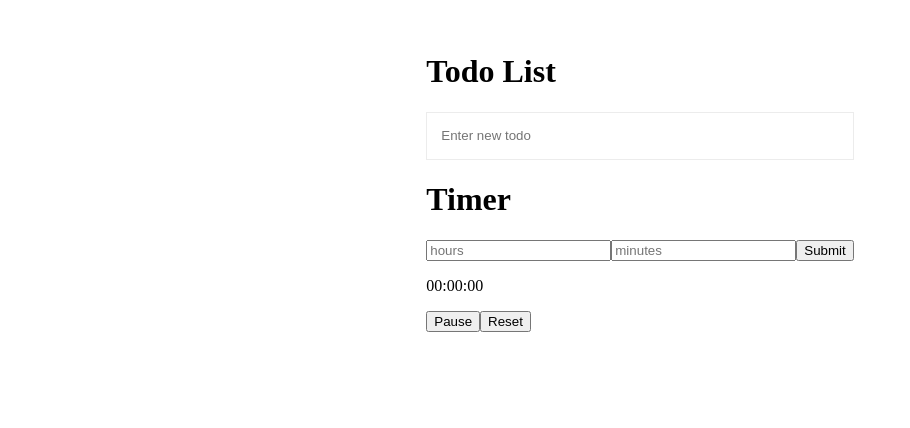
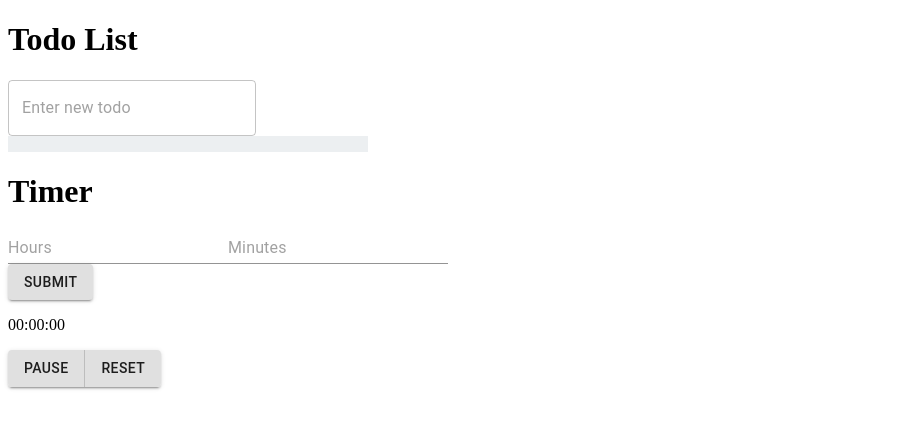
Before and after one commit to ninja-interns/study-nook, a React (Create React App) app in the folder web/: page / in a window 1280 px wide. Shown: the top 428 px of the page, without its empty margins (0-910 px from the left). Built offline with nearby package versions, Linux system fonts and the light colour scheme.

Commit message:
added some material ui styling

```diff
--- a/web/src/components/countdownTimer/TimerForm.tsx
+++ b/web/src/components/countdownTimer/TimerForm.tsx
@@ -1,9 +1,11 @@
 // Import dependencies
 import * as React from "react"
 import { v4 as uuidv4 } from "uuid"
+import Button from "@material-ui/core/Button"
 
 // Import interfaces
 import { TimerInterface, TimerFormInterface } from "./interfaces"
+import { TextField } from "@material-ui/core"
 
 const TimerForm = (props: TimerFormInterface) => {
 	// Create reference for form input
@@ -46,12 +48,28 @@ const TimerForm = (props: TimerFormInterface) => {
 
 	// This is also where the error is occuring
 	return (
-		<div className="timer-form">
-			<input ref={inputHoursRef} type="text" placeholder="hours" onChange={(event) => handleHoursInputChange(event)} />
-			<input ref={inputMinutesRef} type="text" placeholder="minutes" onChange={(event) => handleMinutesInputChange(event)} />
+		<form>
+			<div>
+				<TextField
+					ref={inputHoursRef}
+					type="text"
+					id="hours-input"
+					placeholder="Hours"
+					onChange={(event: React.ChangeEvent<HTMLInputElement>) => handleHoursInputChange(event)}
+				/>
+				<TextField
+					ref={inputMinutesRef}
+					type="text"
+					id="hours-input"
+					placeholder="Minutes"
+					onChange={(event: React.ChangeEvent<HTMLInputElement>) => handleMinutesInputChange(event)}
+				/>
+			</div>
 
-			<button onClick={handleSubmit}>Submit</button>
-		</div>
+			<Button onClick={handleSubmit} variant="contained">
+				Submit
+			</Button>
+		</form>
 	)
 }
 
--- a/web/src/components/countdownTimer/TimerItem.tsx
+++ b/web/src/components/countdownTimer/TimerItem.tsx
@@ -1,5 +1,7 @@
 // Import Dependencies
 import * as React from "react"
+import ButtonGroup from "@material-ui/core/ButtonGroup"
+import Button from "@material-ui/core/Button"
 
 // Import Interfaces
 import { TimerInterface, TimerItemInterface } from "./interfaces"
@@ -68,12 +70,12 @@ const Timer = (props: TimerItemInterface) => {
 				</p>
 			</div>
 
-			<div className="buttons">
-				<button className="pause-button">Pause</button>
-				<button className="reset-button" onClick={() => props.handleTimerReset}>
+			<ButtonGroup variant="contained">
+				<Button className="pause-button">Pause</Button>
+				<Button className="reset-button" onClick={() => props.handleTimerReset}>
 					Reset
-				</button>
-			</div>
+				</Button>
+			</ButtonGroup>
 		</div>
 	)
 }
--- a/web/src/components/todo/TodoForm.tsx
+++ b/web/src/components/todo/TodoForm.tsx
@@ -1,6 +1,9 @@
 // Import Dependencies
 import * as React from "react"
 import { v4 as uuidv4 } from "uuid"
+
+import { TextField } from "@material-ui/core"
+import { createStyles, makeStyles, Theme } from "@material-ui/core/styles"
 
 // Import interfaces
 import { TodoInterface, TodoFormInterface } from "./interfaces"
@@ -23,8 +26,11 @@ const TodoForm = (props: TodoFormInterface) => {
 
 	// Handle 'Enter' in todo input
 	function handleInputEnter(event: React.KeyboardEvent) {
-		// Check for 'Enter' key
+		// Check for 'Enter' ke
 		if (event.key === "Enter") {
+			// Prevent the page refreshing
+			event.preventDefault()
+
 			// Prepare new todo object
 			const newTodo: TodoInterface = {
 				id: uuidv4(),
@@ -36,7 +42,7 @@ const TodoForm = (props: TodoFormInterface) => {
 			// Create new todo item
 			props.handleTodoCreate(newTodo)
 
-			// Reset the input field
+			// Reset the input field - NOT WORKING since material-ui
 			if (inputRef && inputRef.current) {
 				inputRef.current.value = ""
 			}
@@ -44,15 +50,16 @@ const TodoForm = (props: TodoFormInterface) => {
 	}
 
 	return (
-		<div className="todo-form">
-			<input
-				ref={inputRef}
+		<form>
+			<TextField
+				inputRef={inputRef}
 				type="text"
 				placeholder="Enter new todo"
-				onChange={(event) => handleInputChange(event)}
-				onKeyPress={(event) => handleInputEnter(event)}
+				onChange={(event: React.ChangeEvent<HTMLInputElement>) => handleInputChange(event)}
+				onKeyPress={(event: React.KeyboardEvent) => handleInputEnter(event)}
+				variant="outlined"
 			/>
-		</div>
+		</form>
 	)
 }
 
--- a/web/src/components/todo/TodoItem.tsx
+++ b/web/src/components/todo/TodoItem.tsx
@@ -7,34 +7,6 @@ import * as React from "react"
 import { TodoItemInterface } from "./interfaces"
 
 // TodoItem Component
-const TodoItem = (props: TodoItemInterface) => {
-	return (
-		<div className="todo-item">
-			{/* This element handles the check/unchecking a todo item */}
-			<div onClick={() => props.handleTodoComplete(props.todo.id)}>
-				{props.todo.isCompleted ? <span className="todo-item-checked">✔</span> : <span className="todo-item-unchecked" />}
-			</div>
-
-			{/* This element handles making an item urgent/ not urgent */}
-			<div onClick={() => props.handleTodoUrgent(props.todo.id)}>
-				{props.todo.isUrgent ? <span className="todo-item-urgent">URGENT</span> : <span className="todo-item-notUrgent">URGENT</span>}
-			</div>
-
-			{/* This element renders the title/text of the todo */}
-			<div className="todo-item-input-wrapper">
-				<input
-					value={props.todo.text}
-					onBlur={props.handleTodoBlur}
-					onChange={(event: React.ChangeEvent<HTMLInputElement>) => props.handleTodoUpdate(event, props.todo.id)}
-				/>
-			</div>
-
-			{/* This element removes the todo item */}
-			<div className="item-remove" onClick={() => props.handleTodoRemove(props.todo.id)}>
-				⨯
-			</div>
-		</div>
-	)
-}
+const TodoItem = (props: TodoItemInterface) => {}
 
 export default TodoItem
--- a/web/src/components/todo/TodoList.tsx
+++ b/web/src/components/todo/TodoList.tsx
@@ -1,5 +1,17 @@
 // Import Dependencies
 import * as React from "react"
+
+//Import Material UI Dependencies
+import { createStyles, makeStyles, Theme } from "@material-ui/core/styles"
+import List from "@material-ui/core/List"
+import ListItem from "@material-ui/core/ListItem"
+import ListItemIcon from "@material-ui/core/ListItemIcon"
+import ListItemSecondaryAction from "@material-ui/core/ListItemSecondaryAction"
+import ListItemText from "@material-ui/core/ListItemText"
+import Checkbox from "@material-ui/core/Checkbox"
+import IconButton from "@material-ui/core/IconButton"
+import DeleteIcon from "@material-ui/icons/Delete"
+import { TextField } from "@material-ui/core"
 
 // Import TodoItem
 import TodoItem from "./TodoItem"
@@ -7,32 +19,41 @@ import TodoItem from "./TodoItem"
 // Import Interfaces
 import { TodoListInterface } from "./interfaces"
 
-/* TodoList component
-	This component accepts handler methods for the TodoItem and an array of todo objects.
-	Inside this div will be a list, one ul element.
-	Inside this element, you will use map() to iterate over the array of todo objects,
-	and create one li element with one TodoItem component for every todo object.
-	You will then pass the individually todo objects to the TodoItem component, along with handler methods.
-*/
-const TodoList = (props: TodoListInterface) => {
+const useStyles = makeStyles((theme: Theme) =>
+	createStyles({
+		root: {
+			width: "100%",
+			maxWidth: 360,
+			backgroundColor: "#eceff1",
+		},
+	}),
+)
+
+export default function TodoList(props: TodoListInterface) {
+	const classes = useStyles()
+
 	return (
-		<div className="todo-list">
-			<ul>
-				{props.todos.map((todo) => (
-					<li key={todo.id}>
-						<TodoItem
-							todo={todo}
-							handleTodoUpdate={props.handleTodoUpdate}
-							handleTodoRemove={props.handleTodoRemove}
-							handleTodoComplete={props.handleTodoComplete}
-							handleTodoUrgent={props.handleTodoUrgent}
-							handleTodoBlur={props.handleTodoBlur}
-						/>
-					</li>
-				))}
-			</ul>
-		</div>
+		<List className={classes.root}>
+			{props.todos.map((todo) => {
+				return (
+					<ListItem key={todo.id}>
+						{/* This element handles the check/unchecking a todo item */}
+						<ListItemIcon>
+							<Checkbox edge="start" tabIndex={-1} disableRipple inputProps={{ "aria-labelledby": todo.text }} />
+						</ListItemIcon>
+
+						{/* This element renders the title/text of the todo */}
+						<TextField value={todo.text} onChange={(event: React.ChangeEvent<HTMLInputElement>) => props.handleTodoUpdate(event, todo.id)} />
+
+						{/* This element handles deleting a todo item */}
+						<ListItemSecondaryAction>
+							<IconButton edge="end" aria-label="delete" onClick={(event) => props.handleTodoRemove(todo.id)}>
+								<DeleteIcon />
+							</IconButton>
+						</ListItemSecondaryAction>
+					</ListItem>
+				)
+			})}
+		</List>
 	)
 }
-
-export default TodoList
--- a/web/src/components/todo/index.tsx
+++ b/web/src/components/todo/index.tsx
@@ -8,9 +8,6 @@ import TodoList from "./TodoList"
 
 // Import interfaces
 import { TodoInterface } from "./interfaces"
-
-// Import styles
-import "./../../styles/styles.css" // this will change later
 
 // TodoListApp Component
 export const TodoListApp = () => {
@@ -62,17 +59,6 @@ export const TodoListApp = () => {
 		setTodos(newTodosState)
 	}
 
-	function handleTodoUrgent(id: string) {
-		// Copy current todos state
-		const newTodosState: TodoInterface[] = [...todos]
-
-		// Find the correct todo item and update its 'urgent' key
-		newTodosState.find((todo: TodoInterface) => todo.id === id)!.isUrgent = !newTodosState.find((todo: TodoInterface) => todo.id === id)!.isUrgent
-
-		// Update todos state
-		setTodos(newTodosState)
-	}
-
 	// Check if todo item has title
 	function handleTodoBlur(event: React.ChangeEvent<HTMLInputElement>) {
 		if (event.target.value.length === 0) {
@@ -95,7 +81,6 @@ export const TodoListApp = () => {
 				handleTodoUpdate={handleTodoUpdate}
 				handleTodoRemove={handleTodoRemove}
 				handleTodoComplete={handleTodoComplete}
-				handleTodoUrgent={handleTodoUrgent}
 				handleTodoBlur={handleTodoBlur}
 			/>
 		</div>
--- a/web/src/components/todo/interfaces.ts
+++ b/web/src/components/todo/interfaces.ts
@@ -17,7 +17,6 @@ export interface TodoListInterface {
 	handleTodoUpdate: (event: React.ChangeEvent<HTMLInputElement>, id: string) => void
 	handleTodoRemove: (id: string) => void
 	handleTodoComplete: (id: string) => void
-	handleTodoUrgent: (id: string) => void
 	handleTodoBlur: (event: React.ChangeEvent<HTMLInputElement>) => void
 	todos: TodoInterface[]
 }
@@ -27,7 +26,6 @@ export interface TodoItemInterface {
 	handleTodoUpdate: (event: React.ChangeEvent<HTMLInputElement>, id: string) => void
 	handleTodoRemove: (id: string) => void
 	handleTodoComplete: (id: string) => void
-	handleTodoUrgent: (id: string) => void
 	handleTodoBlur: (event: React.ChangeEvent<HTMLInputElement>) => void
 	todo: TodoInterface
 }
--- a/web/src/styles/styles.css
+++ /dev/null
@@ -1,151 +0,0 @@
-/* Default styles*/
-html {
-	box-sizing: border-box;
-}
-
-*,
-*::before,
-*::after {
-	box-sizing: inherit;
-}
-
-#root,
-body {
-	min-height: 100vh;
-}
-
-body {
-	margin: 0;
-}
-
-#root,
-.todo-list-app {
-	display: flex;
-	flex-flow: column nowrap;
-}
-
-#root {
-	align-items: center;
-	width: 100%;
-}
-
-/* Todo list app styles  */
-.todo-list-app {
-	padding-top: 32px;
-	width: 100%;
-	max-width: 480px;
-}
-
-/* Todo form styles */
-.todo-form input,
-.todo-item {
-	border: 1px solid #ececec;
-}
-
-.todo-form input {
-	padding: 0 14px;
-	width: 100%;
-	height: 48px;
-	transition: 0.25s border ease-in-out;
-}
-
-.todo-form input:focus {
-	outline: 0;
-	border: 1px solid #3498db;
-}
-
-/* Todo list styles */
-.todo-list ul {
-	padding: 0;
-	margin: 0;
-}
-
-.todo-list li {
-	list-style-type: none;
-}
-
-/* Todo item styles */
-.todo-item {
-	display: flex;
-	flex-flow: row nowrap;
-	align-items: center;
-	padding: 8px;
-}
-
-.todo-form + .todo-list ul .todo-item {
-	border-top: 0;
-}
-
-.todo-item-input-wrapper {
-	flex-grow: 1;
-	padding: 0 16px;
-}
-
-.todo-item input {
-	width: 100%;
-	border: 0;
-	border-bottom: 1px solid transparent;
-	transition: 0.25s border-bottom ease-in-out;
-}
-
-.todo-item input:focus {
-	outline: 0;
-	border-bottom: 1px solid #3498db;
-}
-
-.todo-item .todo-input-error {
-	border-bottom: 1px solid #e74c3c;
-}
-
-.todo-item span {
-	display: flex;
-	align-items: center;
-	justify-content: center;
-	width: 50px;
-	height: 50px;
-	border-radius: 50%;
-	border: 1px solid #ececec;
-	transition: 0.25s all ease-in-out;
-}
-
-.todo-item-unchecked:hover {
-	background: hsla(168, 76%, 42%, 0.25);
-	border: 1px solid hsl(168, 76%, 42%, 0.25);
-}
-
-.todo-item-checked {
-	color: #fff;
-	background: #1abc9c;
-	border: 1px solid #1abc9c;
-}
-
-.todo-item-notUrgent:hover {
-	background: hsla(0, 76%, 42%, 0.25);
-	border: 1px solid rgba(188, 26, 26, 0.25);
-}
-
-.todo-item-urgent {
-	color: #fff;
-	background: #bb401b;
-	border: 1px solid #1abc9c;
-	font-size: xx-small;
-}
-
-.todo-item-notUrgent {
-	font-size: xx-small;
-}
-
-.item-remove {
-	display: flex;
-	padding-left: 8px;
-	padding-right: 8px;
-	font-size: 28px;
-	cursor: pointer;
-	line-height: 1;
-	color: #ececec;
-	transition: 0.25s color ease-in-out;
-}
-
-.item-remove:hover {
-	color: #111;
-}
```
Also changed, not shown: web/package.json (line endings or trailing spaces).
